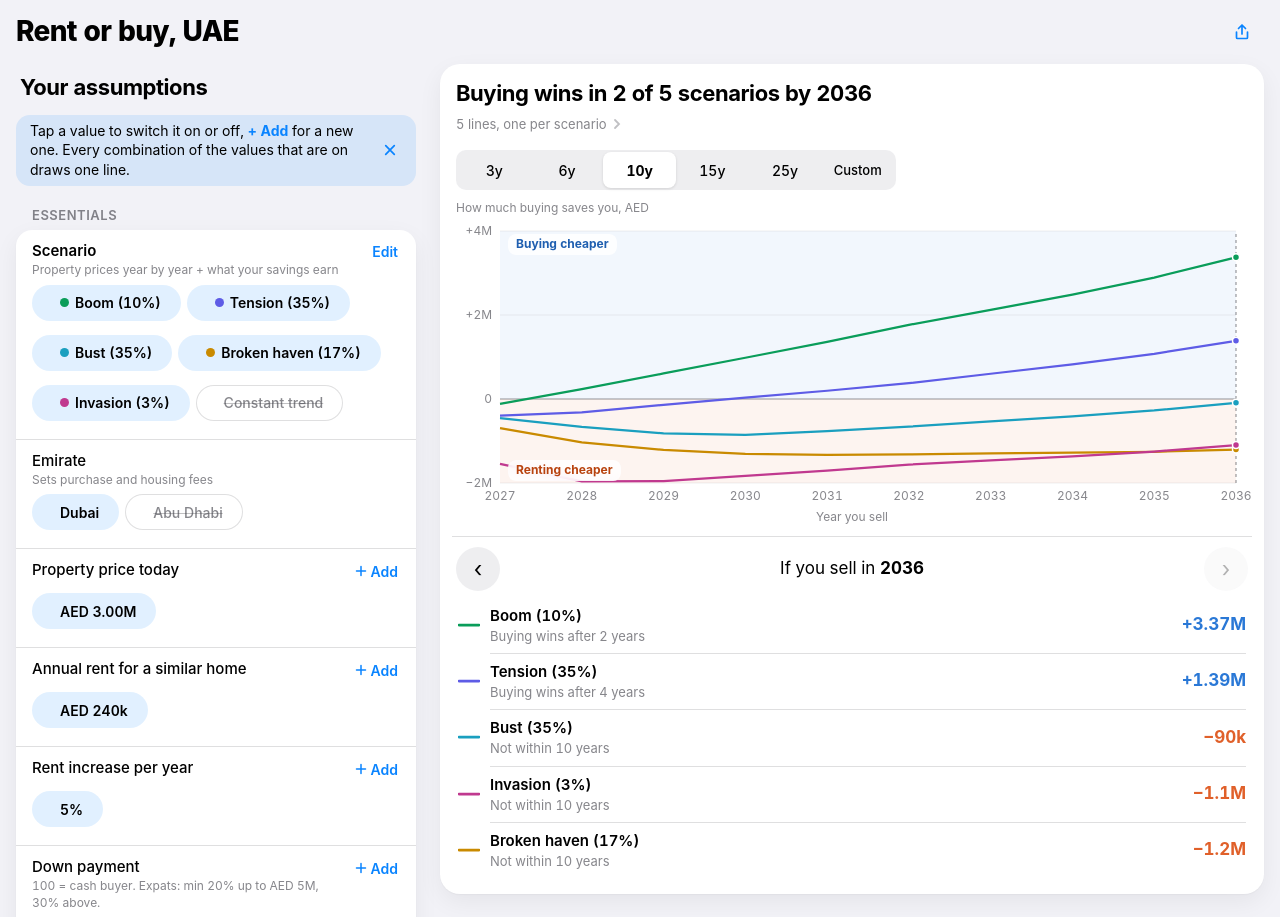
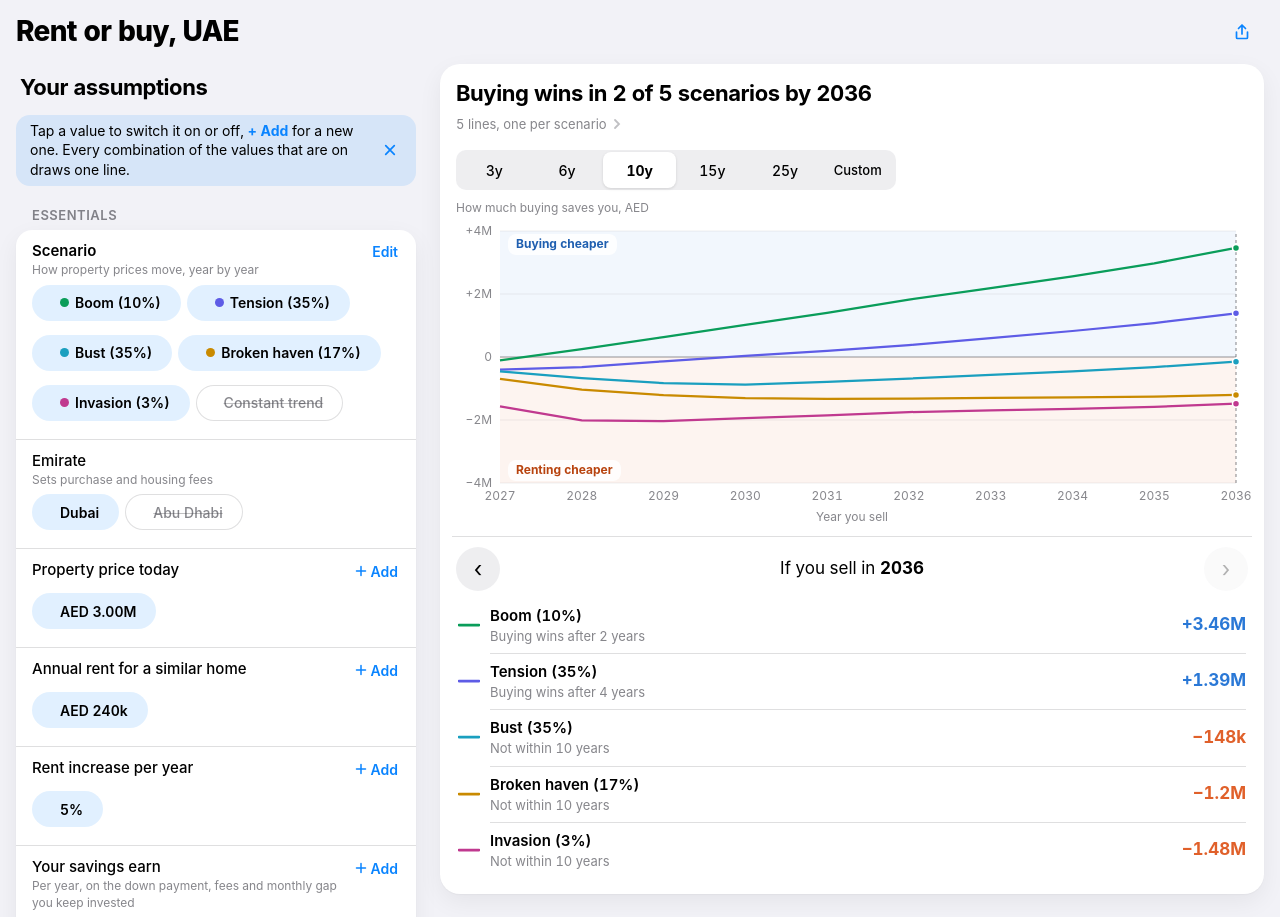
Before and after one commit to Zboule/rent-vs-buy-uae, a React (Vite) app: page / in a window 1280 px wide. Shown: the top 917 px of the page. Built offline with nearby package versions, Linux system fonts and the light colour scheme.

Commit message:
Split investment return out of scenarios: scenarios are price paths only, 'Your savings earn' is its own multi-value option in Essentials
Co-Authored-By: Claude Opus 5.5 (1M context) <noreply@anthropic.com>
Claude-Session: https://claude.ai/code/session_016PSNzmwAUDPDXqShmmL9HE

```diff
--- a/src/Settings.tsx
+++ b/src/Settings.tsx
@@ -11,7 +11,7 @@ import { Chevron, PlusIcon, Sheet, fmtValue, parseOne, toInput } from './ui';
 type SetC = (f: (o: Config) => Config) => void;
 
 const LOAN_KEYS = ['fixedRate', 'fixedYears', 'varRate', 'term', 'bankFeePct', 'valuation', 'lifeInsPct', 'earlySettlePct', 'earlySettleCap'];
-const ESSENTIALS = ['price', 'rent', 'rentGrowth', 'downPct', 'fixedRate'];
+const ESSENTIALS = ['price', 'rent', 'rentGrowth', 'investReturn', 'downPct', 'fixedRate'];
 
 /* ------------------------------------------------------------------ inputs */
 
@@ -271,7 +271,7 @@ function ScenarioEditor({ open, onClose, c, setC, enc, openSheet }: {
       return { ...o, cycles: CYCLES.map((x) => x.key).filter((x) => (x === k ? !on : o.cycles.includes(x))) };
     });
   return (
-    <Sheet open={open} onClose={onClose} tall title="Scenarios" subtitle="Each sets property prices year by year and what your savings earn. Every ticked scenario draws its own lines.">
+    <Sheet open={open} onClose={onClose} tall title="Scenarios" subtitle="Each sets how property prices move year by year. Every ticked scenario draws its own lines.">
       <div className="scards">
         {CYCLES.map((sc, i) => {
           const on = c.cycles.includes(sc.key);
@@ -301,18 +301,6 @@ function ScenarioEditor({ open, onClose, c, setC, enc, openSheet }: {
                   <div className="scard-facts">
                     <span>Prices {pctS(cum(path, 3))} after 3 years, {pctS(cum(path, 6))} after 6, {pctS(cum(path, 10))} after 10</span>
                   </div>
-                  <div className="scard-ret">
-                    <span>Your savings earn</span>
-                    <Stepper
-                      value={c.scenRet[sc.key]}
-                      step={0.005}
-                      min={-0.05}
-                      max={0.2}
-                      fmt={(v) => `${+(v * 100).toFixed(1)}% a year`}
-                      label={`${sc.label} investment return`}
-                      onChange={(v) => setC((o) => ({ ...o, scenRet: { ...o.scenRet, [sc.key]: v } }))}
-                    />
-                  </div>
                   <button className="disclose" onClick={() => setExpanded(expanded === sc.key ? null : sc.key)} aria-expanded={expanded === sc.key}>
                     Year by year <Chevron open={expanded === sc.key} />
                   </button>
@@ -340,7 +328,6 @@ function ScenarioEditor({ open, onClose, c, setC, enc, openSheet }: {
                   {!on && <p className="opt-hint">Turn on to set your own trend.</p>}
                   <div className="group inset">
                     <OptionRow f={FIELD.priceGrowth} c={c} setC={setC} enc={enc} openSheet={openSheet} disabled={!on} />
-                    <OptionRow f={FIELD.investReturn} c={c} setC={setC} enc={enc} openSheet={openSheet} disabled={!on} />
                   </div>
                 </div>
               )}
@@ -398,7 +385,7 @@ export function Settings({ c, setC, cnt, enc }: { c: Config; setC: SetC; cnt: Li
     <div id="opt-cycle" key="cycle" className={`opt${selectedScen.length > 1 ? ' varying' : ''}`}>
       <RowHead
         title="Scenario"
-        hint="Property prices year by year + what your savings earn"
+        hint="How property prices move, year by year"
         action={
           <button className="plus" onClick={() => setScen(true)} aria-label="Edit scenarios">
             <span className="plus-t">Edit</span>
--- a/src/config.ts
+++ b/src/config.ts
@@ -50,7 +50,7 @@ const FIELD_LIST: FieldDef[] = [
   { key: 'rentFollows', label: 'Rents follow price swings by', kind: 'pct', group: 'Market', hint: 'In 2009 rents fell ~30% while prices fell ~50%: about 60%', tag: (v) => `rents follow ${pc(v)}` },
   { key: 'priceGrowth', label: 'Prices change per year', kind: 'pct', group: 'Constant trend', tag: (v) => `prices ${sg(v)}/yr` },
 
-  { key: 'investReturn', label: 'Your savings earn', kind: 'pct', group: 'Constant trend', hint: 'Per year, on money not spent on the home', tag: (v) => `invest ${pc(v)}` },
+  { key: 'investReturn', label: 'Your savings earn', kind: 'pct', group: 'Market', hint: 'Per year, on the down payment, fees and monthly gap you keep invested', tag: (v) => `invest ${pc(v)}` },
   { key: 'investTax', label: 'Tax on investment returns', kind: 'pct', group: 'Market', hint: '0 in the UAE', tag: (v) => `tax ${pc(v)}` },
 
   { key: 'buyAgentPct', label: 'Agent commission', kind: 'pct', group: 'Buying costs', hint: '+ 5% VAT', tag: (v) => `buy agent ${pc(v)}` },
@@ -86,7 +86,7 @@ const EXTRA: Record<string, Partial<FieldDef>> = {
   moveCost: { noun: 'moving costs' },
   rentFollows: { noun: 'rent sensitivities', suggest: [0, 0.3, 0.6, 1] },
   priceGrowth: { noun: 'price trends', suggest: [-0.02, 0, 0.03, 0.05, 0.07] },
-  investReturn: { noun: 'returns', suggest: [0.04, 0.06, 0.08, 0.1] },
+  investReturn: { noun: 'returns', essential: true, suggest: [0.03, 0.04, 0.06, 0.08, 0.1] },
   investTax: { noun: 'tax rates' },
   buyAgentPct: { noun: 'buy agent fees' },
   bankFeePct: { noun: 'bank fees' },
@@ -138,7 +138,6 @@ export interface Config {
   emirates: Emirate[];
   cycles: ScenarioKey[];
   emFees: Record<Emirate, Record<string, number>>;
-  scenRet: Record<string, number>; // each scenario's investment return
   off: Record<string, number[]>; // values kept in the list but switched off (not drawn)
   horizon: number; // years shown after the (latest) buy year
   sell: number | null; // the readout's sell year (calendar), null = end of horizon
@@ -161,7 +160,6 @@ export const DEFAULT_CONFIG: Config = {
   emFees: Object.fromEntries(
     EMIRATES.map((e) => [e, Object.fromEntries(EM_FIELDS.map((f) => [f.key, ({ ...P, ...PRESETS[e] } as Record<string, number>)[f.key]]))]),
   ) as Record<Emirate, Record<string, number>>,
-  scenRet: Object.fromEntries(SCENARIOS.map((x) => [x.key, x.ret])),
   off: {},
   horizon: 10,
   sell: null,
@@ -203,7 +201,7 @@ const ignored = (combo: Record<string, number | string>) => [
   ...((combo.downPct as number) >= 1 ? LOAN_KEYS : []),
   ...((combo.moveEveryYears as number) === 0 ? ['rentAgentPct', 'moveCost'] : []),
   ...((combo.fixedYears as number) >= (combo.term as number) ? ['varRate'] : []),
-  ...(combo.cycle === 'trend' ? ['rentFollows'] : ['priceGrowth', 'investReturn']),
+  ...(combo.cycle === 'trend' ? ['rentFollows'] : ['priceGrowth']),
 ];
 const LOAN_KEYS = ['fixedRate', 'fixedYears', 'varRate', 'term', 'bankFeePct', 'valuation', 'lifeInsPct', 'earlySettlePct', 'earlySettleCap'];
 
@@ -224,7 +222,7 @@ function dropCause(c: Config, combo: Record<string, number | string>): 'cash' |
   const bad = ignored(combo).filter((k) => combo[k] !== c.lists[k][0]);
   if (!bad.length) return null;
   if ((combo.downPct as number) >= 1 && bad.some((k) => LOAN_KEYS.includes(k))) return 'cash';
-  if (bad.some((k) => k === 'priceGrowth' || k === 'investReturn' || k === 'rentFollows')) return 'trend';
+  if (bad.some((k) => k === 'priceGrowth' || k === 'rentFollows')) return 'trend';
   return 'other';
 }
 
@@ -274,7 +272,7 @@ export function lines(c: Config): { lines: LineDef[]; total: number; varying: Di
       ...c.emFees[em],
       emirate: em,
       scenario: combo.cycle as ScenarioKey,
-      investReturn: combo.cycle === 'trend' ? combo.investReturn : c.scenRet[combo.cycle as string],
+      investReturn: combo.investReturn,
       // every line runs to the same last sell year: latest buy year + horizon
       maxHold: maxBuy + c.horizon - X,
     } as unknown as Params;
@@ -314,10 +312,6 @@ export function readConfig(): Config {
       const v = q.get(`${e}.${f.key}`);
       if (v != null && Number.isFinite(Number(v))) c.emFees[e][f.key] = Number(v);
     }
-  for (const x of SCENARIOS) {
-    const v = q.get(`ret.${x.key}`);
-    if (v != null && Number.isFinite(Number(v))) c.scenRet[x.key] = Number(v);
-  }
   const hz = Number(q.get('horizon'));
   if (q.get('horizon') && Number.isFinite(hz)) c.horizon = Math.max(1, Math.min(35, Math.round(hz)));
   for (const f of FIELDS) {
@@ -341,7 +335,6 @@ export function writeConfig(c: Config) {
   if (!same(c.cycles, d.cycles)) q.set('cy', c.cycles.join('_'));
   for (const e of EMIRATES)
     for (const f of EM_FIELDS) if (c.emFees[e][f.key] !== d.emFees[e][f.key]) q.set(`${e}.${f.key}`, String(c.emFees[e][f.key]));
-  for (const x of SCENARIOS) if (c.scenRet[x.key] !== d.scenRet[x.key]) q.set(`ret.${x.key}`, String(c.scenRet[x.key]));
   if (c.horizon !== d.horizon) q.set('horizon', String(c.horizon));
   for (const [k, vs] of Object.entries(c.off)) if (vs.length) q.set(`off.${k}`, vs.join('_'));
   if (c.sell != null) q.set('sell', String(c.sell));
@@ -353,7 +346,7 @@ export function writeConfig(c: Config) {
 /* ---------------------------------------------------------------- plain-language count */
 
 const LOAN_OPTS = ['fixedRate', 'fixedYears', 'varRate', 'term', 'bankFeePct', 'valuation', 'lifeInsPct', 'earlySettlePct', 'earlySettleCap'];
-const TREND_OPTS = ['priceGrowth', 'investReturn'];
+const TREND_OPTS = ['priceGrowth'];
 const pcts = (vs: number[]) => vs.map((v) => `${+(v * 100).toFixed(2)}%`);
 const orList = (xs: string[]) => (xs.length <= 1 ? xs.join('') : `${xs.slice(0, -1).join(', ')} or ${xs[xs.length - 1]}`);
 
```
Also changed, not shown: 1 other file (tests, documents, lock files or other folders).
